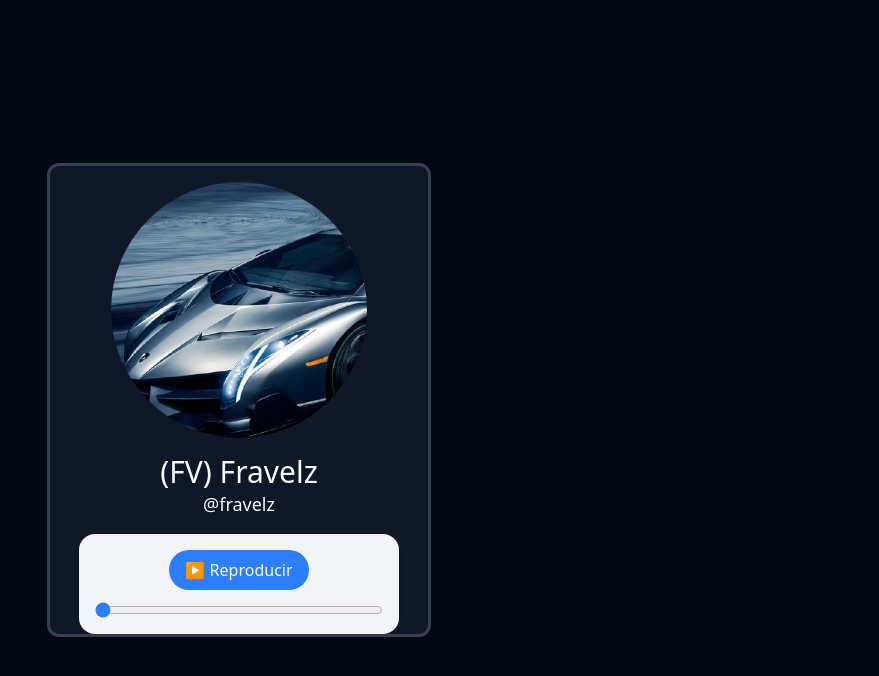
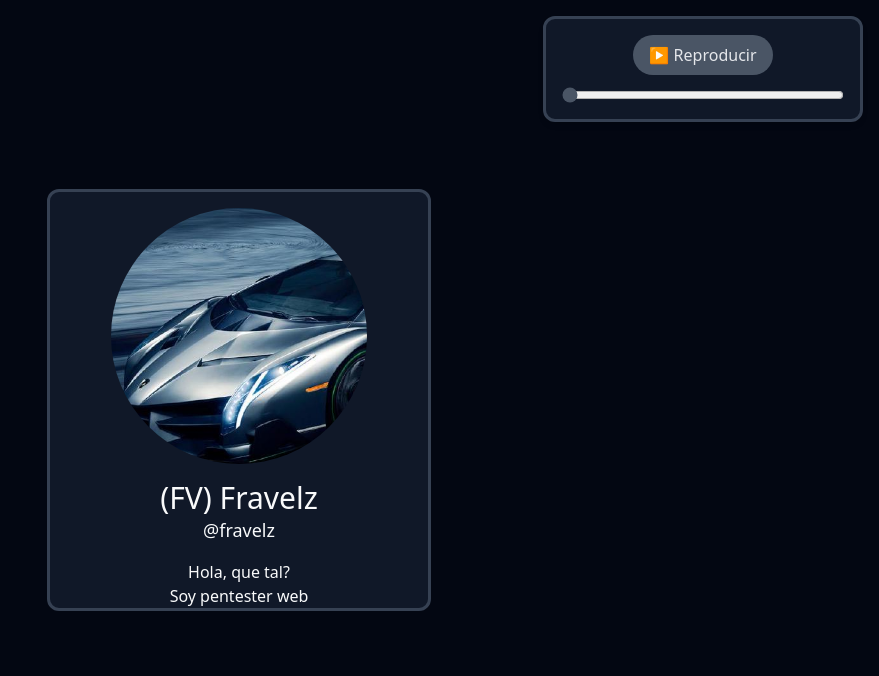
Before and after one commit to FraVelz/WEB-Fravelz, a React (Vite) app: page / in a window 1280 px wide. Shown: the top 676 px of the page, without its empty margins (401-1280 px from the left). Built offline with nearby package versions, Linux system fonts and the light colour scheme.

Commit message:
Actualización: 0.0.1

```diff
--- a/output.css
+++ b/output.css
@@ -14,6 +14,8 @@
     --color-gray-50: oklch(98.5% 0.002 247.839);
     --color-gray-100: oklch(96.7% 0.003 264.542);
     --color-gray-200: oklch(92.8% 0.006 264.531);
+    --color-gray-500: oklch(55.1% 0.027 264.364);
+    --color-gray-600: oklch(44.6% 0.03 256.802);
     --color-gray-700: oklch(37.3% 0.034 259.733);
     --color-gray-800: oklch(27.8% 0.033 256.848);
     --color-gray-900: oklch(21% 0.034 264.665);
@@ -183,6 +185,15 @@
   }
 }
 @layer utilities {
+  .fixed {
+    position: fixed;
+  }
+  .top-4 {
+    top: calc(var(--spacing) * 4);
+  }
+  .right-4 {
+    right: calc(var(--spacing) * 4);
+  }
   .m-4 {
     margin: calc(var(--spacing) * 4);
   }
@@ -269,6 +280,12 @@
   .bg-gray-200 {
     background-color: var(--color-gray-200);
   }
+  .bg-gray-500 {
+    background-color: var(--color-gray-500);
+  }
+  .bg-gray-600 {
+    background-color: var(--color-gray-600);
+  }
   .bg-gray-900 {
     background-color: var(--color-gray-900);
   }
@@ -295,6 +312,15 @@
   .text-gray-50 {
     color: var(--color-gray-50);
   }
+  .text-gray-100 {
+    color: var(--color-gray-100);
+  }
+  .text-gray-200 {
+    color: var(--color-gray-200);
+  }
+  .text-gray-500 {
+    color: var(--color-gray-500);
+  }
   .text-white {
     color: var(--color-white);
   }
@@ -303,6 +329,9 @@
   }
   .accent-blue-500 {
     accent-color: var(--color-blue-500);
+  }
+  .accent-gray-600 {
+    accent-color: var(--color-gray-600);
   }
   .shadow-md {
     --tw-shadow: 0 4px 6px -1px var(--tw-shadow-color, rgb(0 0 0 / 0.1)), 0 2px 4px -2px var(--tw-shadow-color, rgb(0 0 0 / 0.1));
@@ -321,6 +350,20 @@
     &:hover {
       @media (hover: hover) {
         background-color: var(--color-blue-600);
+      }
+    }
+  }
+  .hover\:bg-gray-500 {
+    &:hover {
+      @media (hover: hover) {
+        background-color: var(--color-gray-500);
+      }
+    }
+  }
+  .hover\:bg-gray-600 {
+    &:hover {
+      @media (hover: hover) {
+        background-color: var(--color-gray-600);
       }
     }
   }
--- a/src/App.jsx
+++ b/src/App.jsx
@@ -3,6 +3,13 @@ import ReproductorMusica from "./musica.jsx";
 function App() {
   return (
     <>
+    <ReproductorMusica className="
+    fixed top-4 right-4
+    bg-gray-900 text-gray-50
+    rounded-xl border-gray-700 border-3
+    p-4
+    " src="/src/assets/musica/Chopin - Etude Op. 25 No. 11 (Winter Wind).mp3" />
+
     <div className="
     w-96 flex flex-col items-center justify-center
     bg-gray-900 text-gray-50
@@ -20,7 +27,8 @@ function App() {
       text-lg mb-4
       ">@fravelz</p>
 
-      <ReproductorMusica src="/src/assets/musica/Chopin - Etude Op. 25 No. 11 (Winter Wind).mp3" />
+      <p>Hola, que tal?</p>
+      <p>Soy pentester web</p>
     </div>
     </>
   )
--- a/src/musica.jsx
+++ b/src/musica.jsx
@@ -1,6 +1,6 @@
 import { useRef, useState, useEffect } from "react";
 
-export default function ReproductorMusica({ src }) {
+export default function ReproductorMusica({ src, className="" }) {
   const audioRef = useRef(null);
   const [isPlaying, setIsPlaying] = useState(false);
   const [progress, setProgress] = useState(0);
@@ -38,12 +38,22 @@ export default function ReproductorMusica({ src }) {
   }, []);
 
   return (
-    <div className="flex flex-col items-center bg-gray-100 p-4 rounded-2xl shadow-md w-80">
+    <div className={`
+    flex flex-col items-center
+    p-4 rounded-2xl shadow-md w-80
+    ${className}
+    `}>
       <audio ref={audioRef} src={src} preload="metadata" />
+
       <button
         onClick={togglePlay}
-        className="bg-blue-500 text-white px-4 py-2 rounded-full hover:bg-blue-600 transition"
-      >
+        className="
+        bg-gray-600 text-gray-200
+        px-4 py-2 rounded-full
+        hover:bg-gray-500
+        transition
+        cursor-pointer
+      ">
         {isPlaying ? "⏸️ Pausar" : "▶️ Reproducir"}
       </button>
 
@@ -51,7 +61,10 @@ export default function ReproductorMusica({ src }) {
         type="range"
         value={progress}
         onChange={handleProgressChange}
-        className="w-full mt-3 cursor-pointer accent-blue-500"
+        className="
+        w-full mt-3 cursor-pointer
+        accent-gray-600
+        "
       />
     </div>
   );
```
Also changed, not shown: 2 other files (tests, documents, lock files or other folders).
